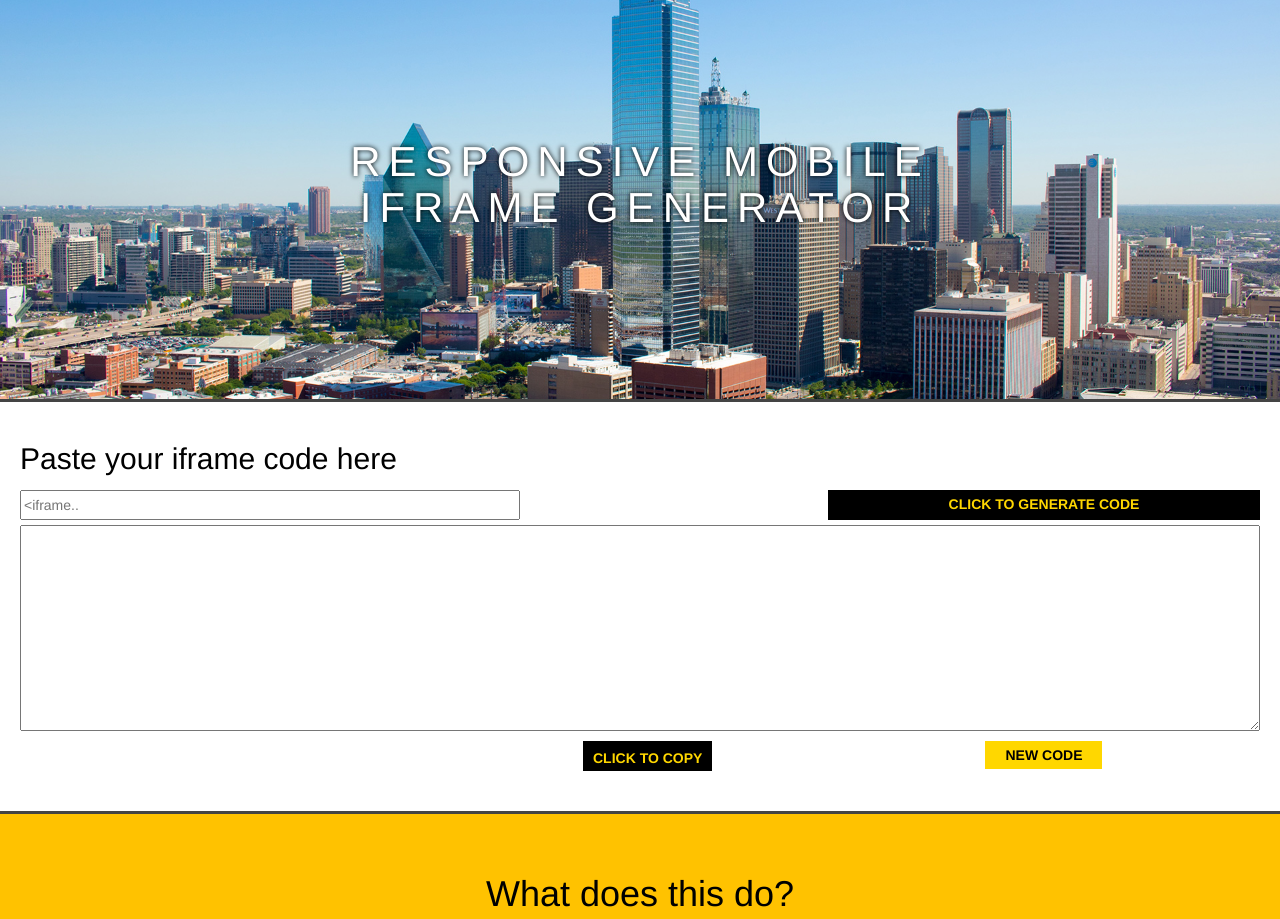
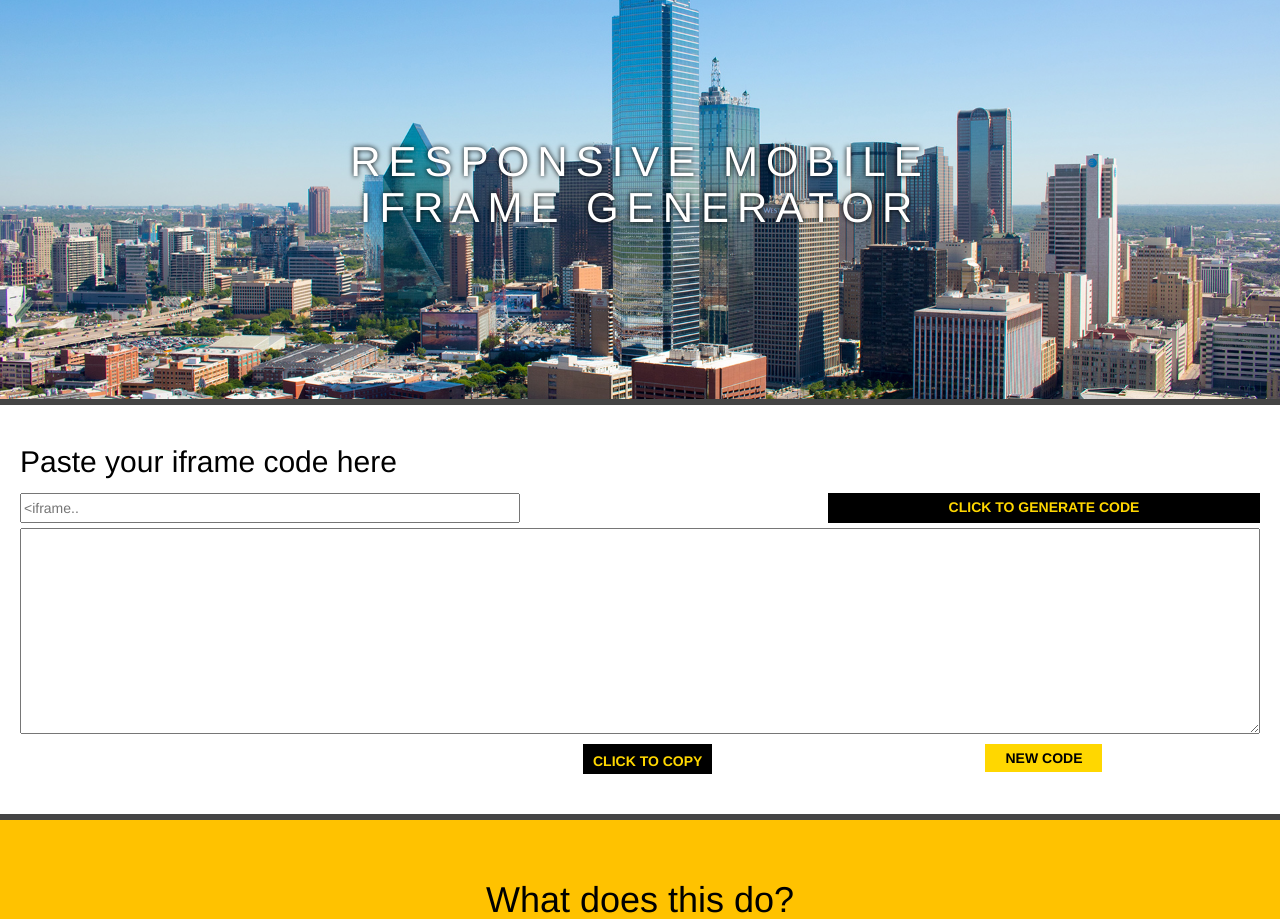
Before and after one commit to rickyhaswifi/entendy.com, a PHP site: page /Youtube-Mobile-Resize/index.html in a window 1280 px wide. Shown: the part 71-990 px from the top of the page. Run offline with PHP 8.4, Linux system fonts and the light colour scheme.

Commit message:
Add files via upload

```diff
--- a/Youtube-Mobile-Resize/style.css
+++ b/Youtube-Mobile-Resize/style.css
@@ -9,7 +9,8 @@ body, html {
 
 #ads {
   color: black;
-  background-color: #222;
+  background-color: white;
+	border-top: #444 3px solid;
   border-bottom: #444 3px solid;
   width: 100%
   padding: 20px;
```
Also changed, not shown: Youtube-Mobile-Resize/index.html (line endings or trailing spaces).
